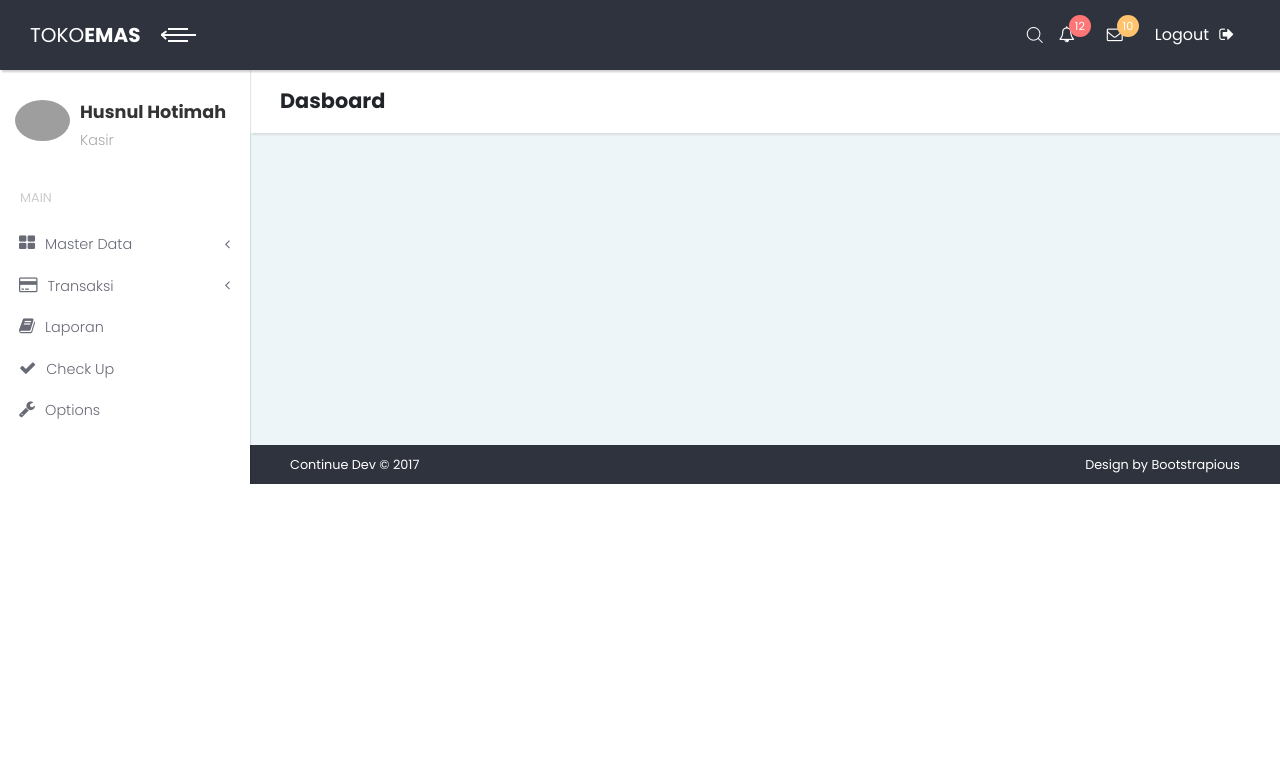
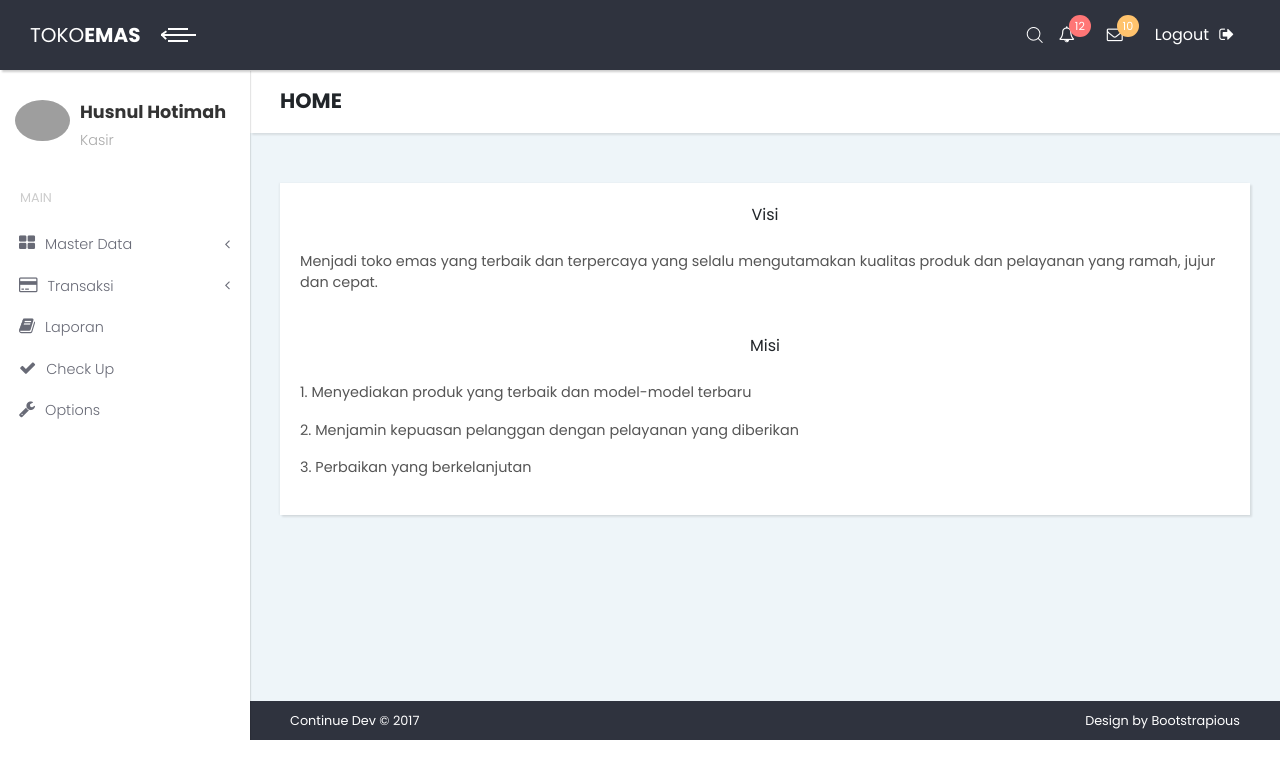
Before and after one commit to husnulsyantik/TokoEmas, a PHP site: page / in a window 1280 px wide. Shown: the top 779 px of the page. Run offline with PHP 8.4, Linux system fonts and the light colour scheme; some libraries are stand-ins or nearby versions; grey boxes are pictures that could not be loaded.

Commit message:
profil company

```diff
--- a/index.php
+++ b/index.php
@@ -5,13 +5,39 @@
  <!-- Page Header-->
           <header class="page-header">
             <div class="container-fluid">
-              <h2 class="no-margin-bottom">Dasboard</h2>
+              <h2 class="no-margin-bottom">HOME</h2>
             </div>
           </header>
-<!-- Dashboard Header Section    -->
+ <!-- Forms Section-->
+          <section class="forms">
+            <div class="container-fluid">
+              <div class="row">
+
+                <!-- Form Elements -->
                 <div class="col-lg-12">
-             <br><br>
-<br><br><br><br><br><br><br><br><br><br><br></div>
+                  <div class="card">
+                    <div class="card-close">
+                         </div>
+
+					 <div class="card-body">
+
+
+
+                    <center> Visi</center><br>
+                    <p> Menjadi toko emas yang terbaik dan terpercaya yang selalu mengutamakan kualitas produk dan pelayanan yang ramah, jujur dan cepat.</p><br>
+                    <center> Misi</center><br>
+                    <p>1. Menyediakan produk yang terbaik dan model-model terbaru</p>
+                    <p>2. Menjamin kepuasan pelanggan dengan pelayanan yang diberikan</p>
+                    <p>3. Perbaikan yang berkelanjutan</p>
+                      </div>
+                    </div>
+                  </div>
+                </div>
+              </div>
+</section>
+
+
+<br><br><br><br>
 <?php
 	include 'footer.php';
 
```
